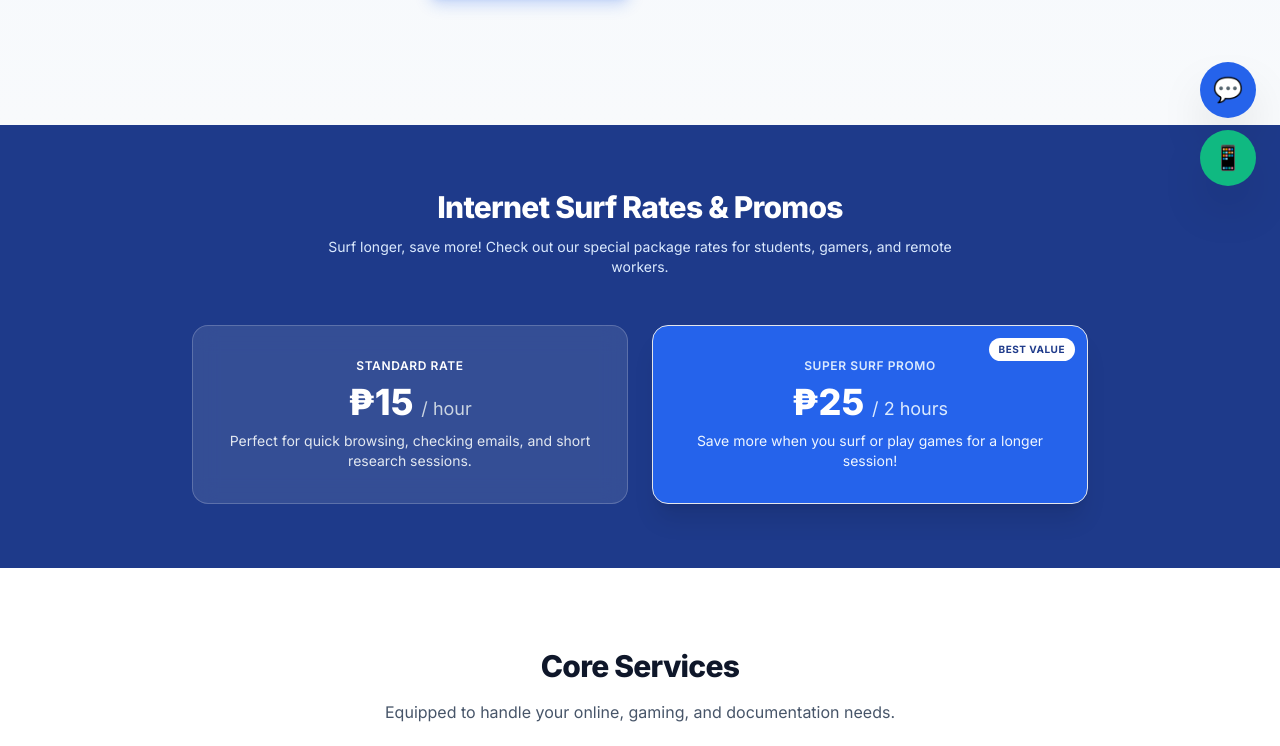
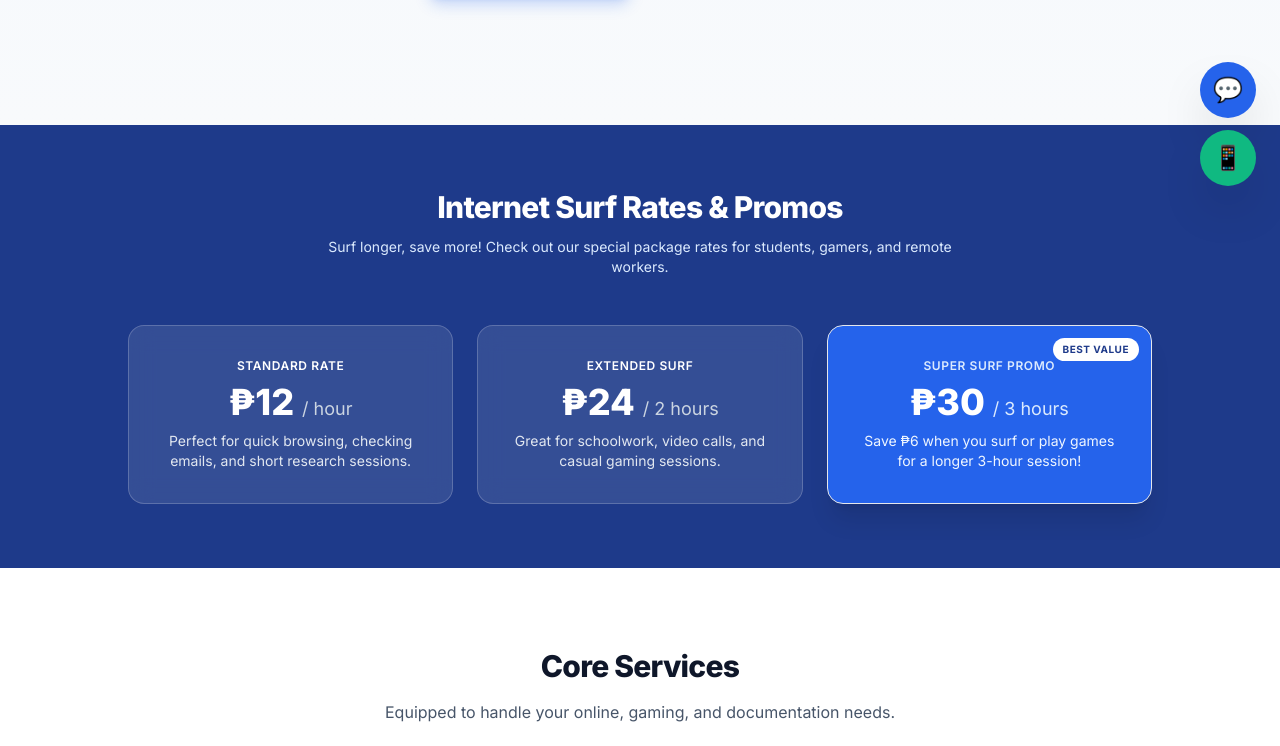
Before and after one commit to chinnax/SurfSpot-net-cafe, a plain HTML site: page index.html in a window 1280 px wide. Shown: the part 590-1336 px from the top of the page. Drawn offline with nearby package versions, Linux system fonts and the light colour scheme.

Commit message:
Update internet surf rates and promo details

```diff
--- a/index.html
+++ b/index.html
@@ -70,7 +70,7 @@
                     ⚡ Special Surf Promo Available Now!
                 </span>
                 <h1 class="text-4xl sm:text-6xl font-black text-slate-900 tracking-tight mb-6 leading-tight">
-                    ₱15 / Hour <span class="text-brand-600">or ₱25 for 2 Hours!</span>
+                    ₱12 / Hour <span class="text-brand-600">or ₱30 for 3 Hours!</span>
                 </h1>
                 <p class="text-lg sm:text-xl text-slate-600 mb-10 leading-relaxed">
                     Welcome to SurfSpot Cafe in Basdiot, Moalboal! Enjoy high-speed internet surfing, gaming, printing, document scanning, and computer repair services at unbeatable rates.
@@ -94,17 +94,27 @@
                 <h2 class="text-3xl font-extrabold tracking-tight mb-3">Internet Surf Rates & Promos</h2>
                 <p class="text-brand-100 text-sm">Surf longer, save more! Check out our special package rates for students, gamers, and remote workers.</p>
             </div>
-            <div class="grid md:grid-cols-2 gap-6 max-w-4xl mx-auto">
+            <div class="grid md:grid-cols-3 gap-6 max-w-5xl mx-auto">
+                <!-- 1 Hour -->
                 <div class="bg-white/10 backdrop-blur-md p-8 rounded-2xl border border-white/20 text-center">
                     <span class="text-brand-300 font-semibold text-xs uppercase tracking-wider block mb-2">Standard Rate</span>
-                    <div class="text-4xl font-black mb-2">₱15 <span class="text-lg font-normal text-slate-300">/ hour</span></div>
+                    <div class="text-4xl font-black mb-2">₱12 <span class="text-lg font-normal text-slate-300">/ hour</span></div>
                     <p class="text-sm text-slate-200">Perfect for quick browsing, checking emails, and short research sessions.</p>
                 </div>
+
+                <!-- 2 Hours -->
+                <div class="bg-white/10 backdrop-blur-md p-8 rounded-2xl border border-white/20 text-center">
+                    <span class="text-brand-300 font-semibold text-xs uppercase tracking-wider block mb-2">Extended Surf</span>
+                    <div class="text-4xl font-black mb-2">₱24 <span class="text-lg font-normal text-slate-300">/ 2 hours</span></div>
+                    <p class="text-sm text-slate-200">Great for schoolwork, video calls, and casual gaming sessions.</p>
+                </div>
+
+                <!-- 3 Hours -->
                 <div class="bg-brand-600 p-8 rounded-2xl shadow-xl border border-brand-400 text-center relative overflow-hidden">
                     <span class="absolute top-3 right-3 bg-white text-brand-900 text-[10px] font-bold px-2.5 py-1 rounded-full uppercase tracking-wider">Best Value</span>
                     <span class="text-brand-100 font-semibold text-xs uppercase tracking-wider block mb-2">Super Surf Promo</span>
-                    <div class="text-4xl font-black mb-2">₱25 <span class="text-lg font-normal text-brand-100">/ 2 hours</span></div>
-                    <p class="text-sm text-brand-50">Save more when you surf or play games for a longer session!</p>
+                    <div class="text-4xl font-black mb-2">₱30 <span class="text-lg font-normal text-brand-100">/ 3 hours</span></div>
+                    <p class="text-sm text-brand-50">Save ₱6 when you surf or play games for a longer 3-hour session!</p>
                 </div>
             </div>
         </div>
```
